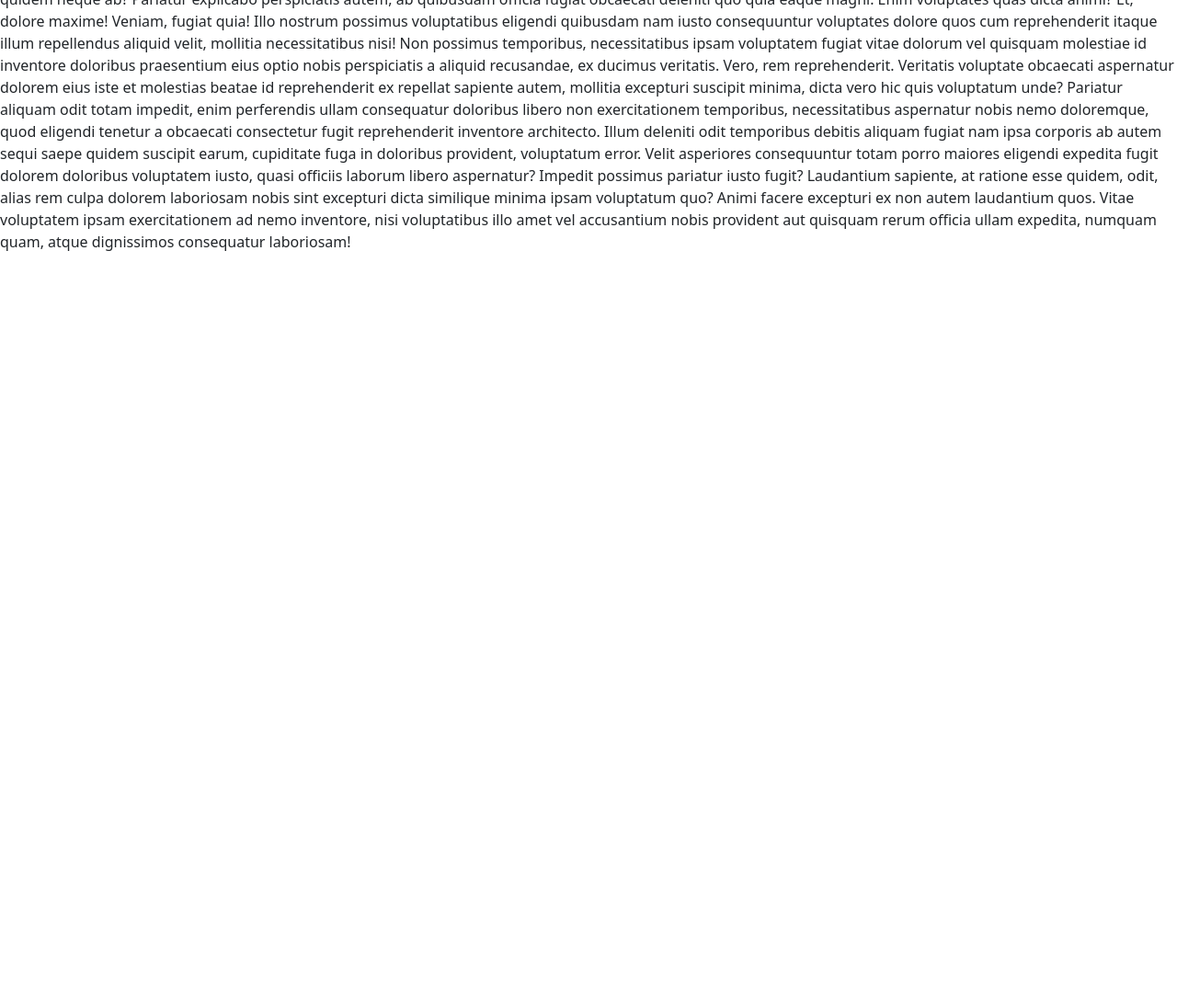
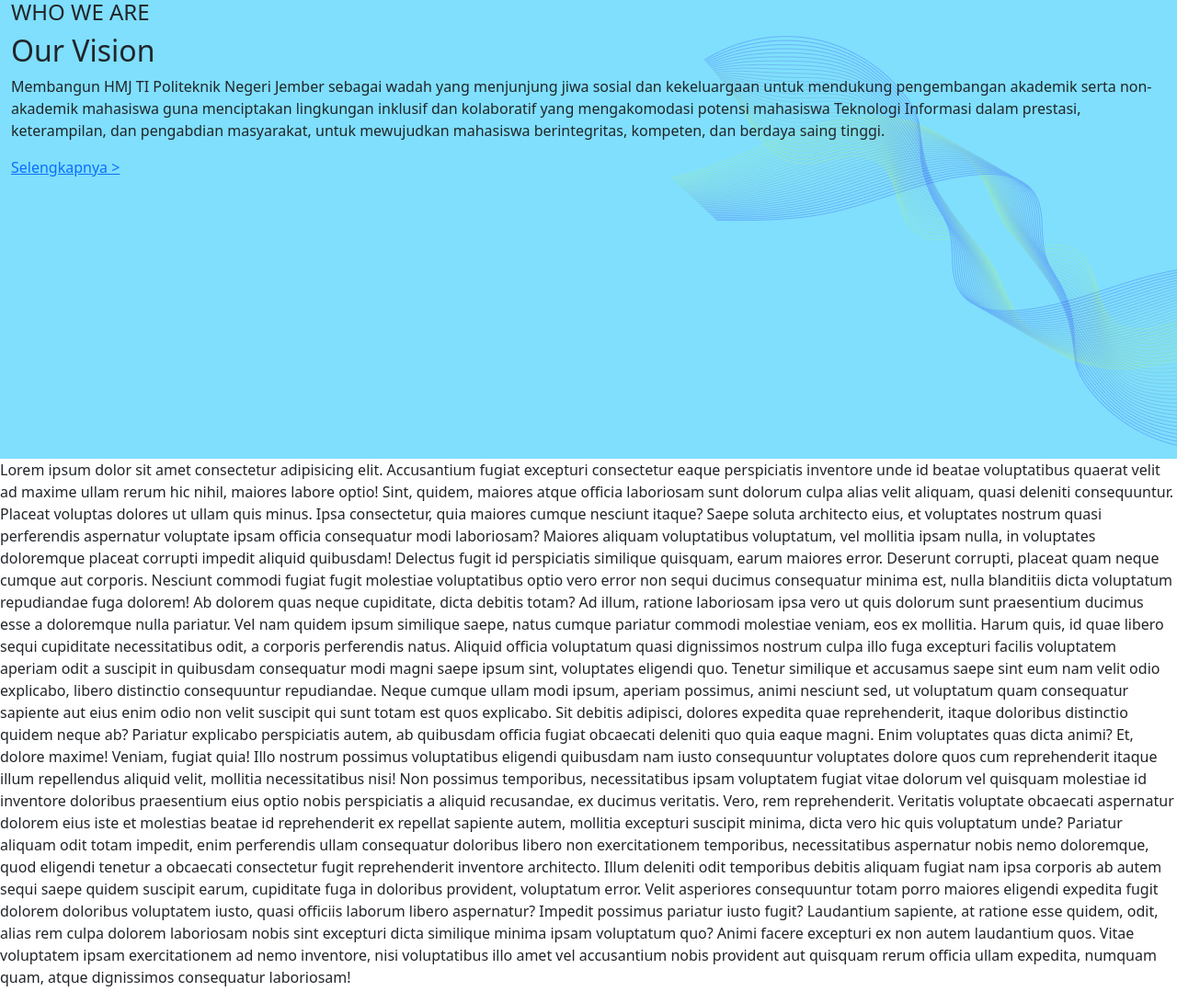
Before and after one commit to Bayyykr/web-hmj2025, a Node server app: page / in a window 1280 px wide. Shown: the part 1101-2192 px from the top of the page at 92% size. Before the commit the page ends 1374 px from the top, so only its background shows below. Run offline with Node 20, Linux system fonts and the light colour scheme; some libraries are stand-ins or nearby versions.

Commit message:
about section

```diff
--- a/public/css/style.css
+++ b/public/css/style.css
@@ -176,6 +176,8 @@
   height: 20px;
 }
 
+/* HERO SECTION */
+
 #hero {
   padding-top: 80px;
   height: 100vh;
@@ -288,3 +290,12 @@
   -ms-border-radius: 50px;
   -o-border-radius: 50px;
 }
+
+/* ABOUT SECTION */
+#about{
+  background-color: #7FDFFD;
+  height: 100vh;
+  background-image: url('/img/about-cover.png');
+  background-repeat: no-repeat;
+  background-position: right bottom;
+}
--- a/views/index.ejs
+++ b/views/index.ejs
@@ -21,6 +21,25 @@
             </div>
         </div>
     </div>
+</section>
+<section id="about">
+    <div class="container-fluid">
+        <div class="image-about">
+            <img src="/img/pengurus-hmjti.png" alt="">
+        </div>
+        <div class="about-description">
+            <h4>WHO WE ARE</h4>
+            <h2>Our Vision</h2>
+            <p>
+                Membangun HMJ TI Politeknik Negeri Jember sebagai wadah yang menjunjung jiwa sosial dan kekeluargaan
+                untuk mendukung pengembangan akademik serta non-akademik mahasiswa guna menciptakan lingkungan inklusif
+                dan kolaboratif yang mengakomodasi potensi mahasiswa Teknologi Informasi dalam prestasi, keterampilan,
+                dan pengabdian masyarakat, untuk mewujudkan mahasiswa berintegritas, kompeten, dan berdaya saing tinggi.
+            </p>
+            <a href="#" type="button">Selengkapnya ></a>
+        </div>
+    </div>
+</section>
 <p>Lorem ipsum dolor sit amet consectetur adipisicing elit. Accusantium fugiat excepturi consectetur eaque
     perspiciatis inventore unde id beatae voluptatibus quaerat velit ad maxime ullam rerum hic nihil, maiores labore
     optio! Sint, quidem, maiores atque officia laboriosam sunt dolorum culpa alias velit aliquam, quasi deleniti
@@ -57,4 +76,3 @@
     laudantium quos. Vitae voluptatem ipsam exercitationem ad nemo inventore, nisi voluptatibus illo amet vel
     accusantium nobis provident aut quisquam rerum officia ullam expedita, numquam quam, atque dignissimos
     consequatur laboriosam!</p>
-</section>
```
Also changed, not shown: public/img/about-cover.png (added), 1 other file. Lines whose indentation alone changed are shown as unchanged.
